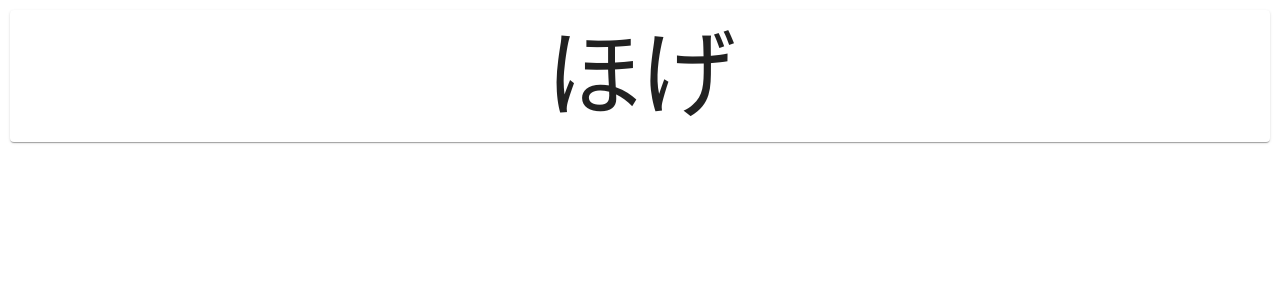
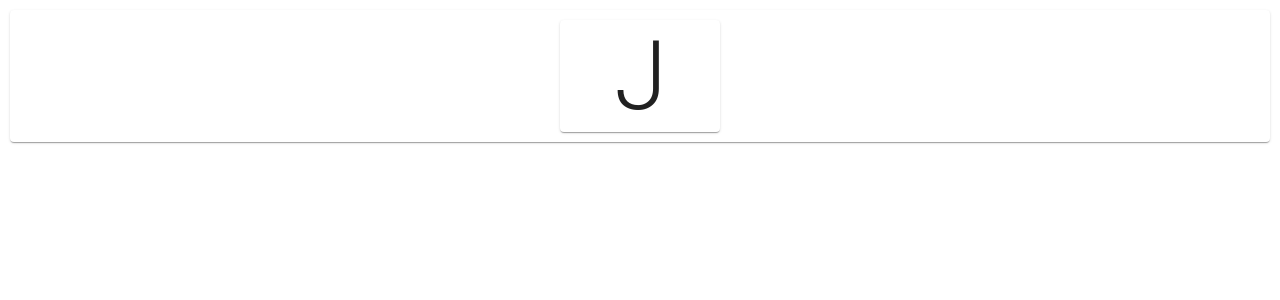
Before and after one commit to hotoku/typing, a React (Create React App) app: page / in a window 1280 px wide. Shown: the top 300 px of the page. Built offline with nearby package versions, Linux system fonts and the light colour scheme.

Commit message:
wip: layout is bad

```diff
--- a/src/App.tsx
+++ b/src/App.tsx
@@ -1,15 +1,10 @@
-import logo from "./logo.svg";
 import "./App.css";
-import { Paper, Typography } from "@mui/material";
+import Problem from "./components/Problem";
 
 function App() {
   return (
     <div className="App" style={{ padding: "10px" }}>
-      <Paper style={{ padding: "10px" }}>
-        <Typography variant="h1" component="div">
-          ほげ
-        </Typography>
-      </Paper>
+      <Problem />
     </div>
   );
 }
--- /dev/null
+++ b/src/components/Problem.tsx
@@ -0,0 +1,95 @@
+import { Box, Card, Paper, Typography } from "@mui/material";
+import { useEffect, useState } from "react";
+
+const problemGenerator = (() => {
+  let last = 0;
+  const letters = ["F", "J"];
+
+  return (): string => {
+    const change = Math.random() > 0.3;
+    if (change) {
+      last = (last + 1) % 2;
+    }
+    return letters[last];
+  };
+})();
+
+type HistoryProps = {
+  vals: string[];
+};
+
+function History({ vals }: HistoryProps): JSX.Element {
+  return (
+    <>
+      {vals.map((v, i) => {
+        return (
+          <div>
+            <div
+              key={i}
+              style={{
+                float: "left",
+                width: "1rem",
+                border: "solid black",
+                borderWidth: "1px",
+              }}
+            >
+              {v}
+            </div>
+          </div>
+        );
+      })}
+    </>
+  );
+}
+
+function Problem(): JSX.Element {
+  const [prob, setProb] = useState(problemGenerator());
+  const [probHistory, setProbHistory] = useState<string[]>([]);
+  const [ansHistory, setAnsHistory] = useState<string[]>([]);
+  const [color, setColor] = useState("");
+
+  const blink = (color: string): void => {
+    setColor(color);
+    setTimeout(() => {
+      setColor("white");
+    }, 100);
+  };
+
+  useEffect(() => {
+    const handleKeyDown = (e: KeyboardEvent): void => {
+      if (e.metaKey) return;
+      const key = e.key.toUpperCase();
+      const p = prob;
+      const nextProb = problemGenerator();
+
+      if (key !== prob) {
+        blink("#ffeeee");
+      } else {
+        blink("#aaccff");
+      }
+
+      setProb(() => nextProb);
+      setProbHistory((s) => [...s, prob]);
+      setAnsHistory((s) => [...s, key]);
+    };
+    window.addEventListener("keydown", handleKeyDown);
+
+    return () => {
+      window.removeEventListener("keydown", handleKeyDown);
+    };
+  }, [prob]);
+
+  return (
+    <Paper style={{ padding: "10px" }}>
+      <Card style={{ margin: "0 auto", width: "10em", background: color }}>
+        <Typography variant="h1" component="div">
+          <Box component="span">{prob}</Box>
+        </Typography>
+      </Card>
+      <History vals={probHistory} />
+      <History vals={ansHistory} />
+    </Paper>
+  );
+}
+
+export default Problem;
```
Also changed, not shown: src/index.tsx (+7 -6 lines).
